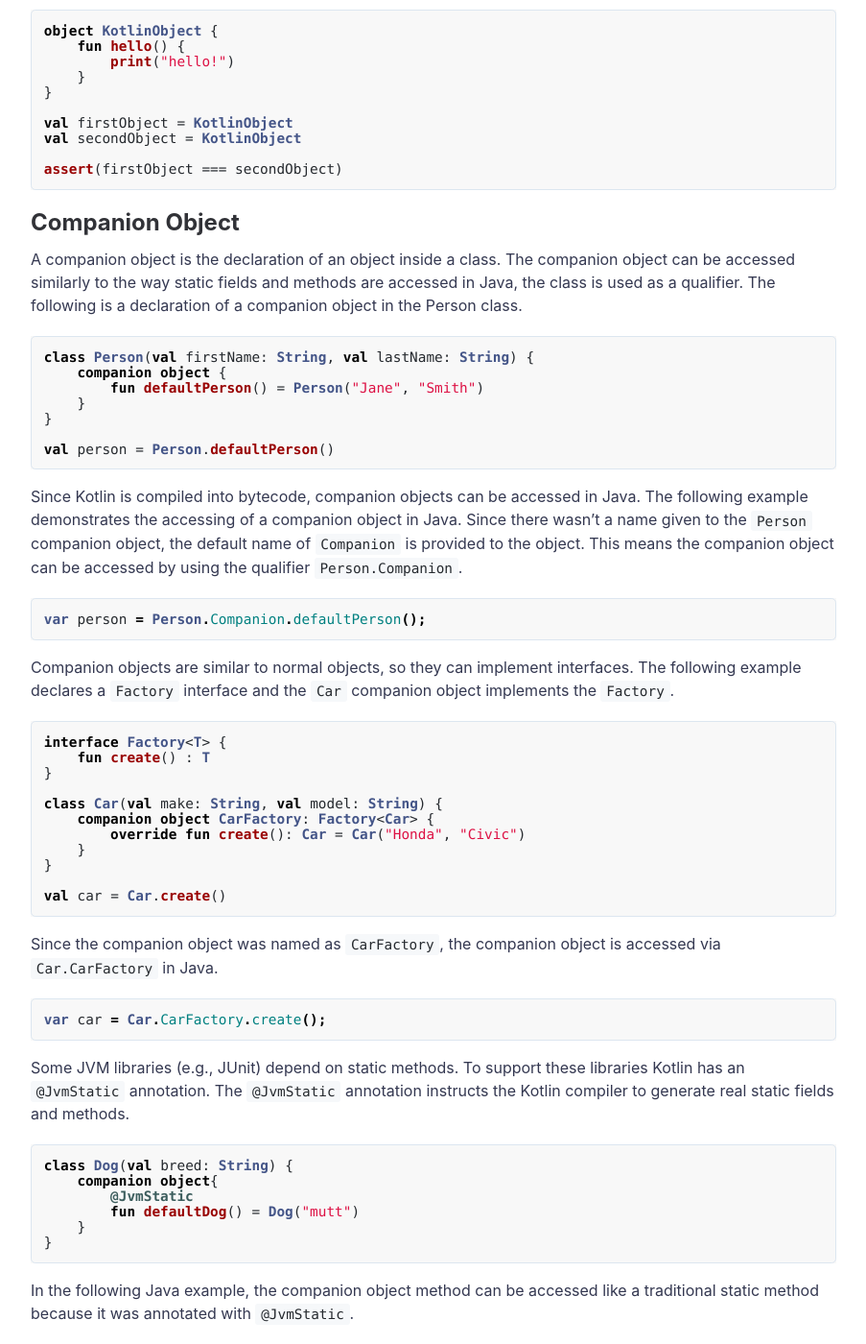
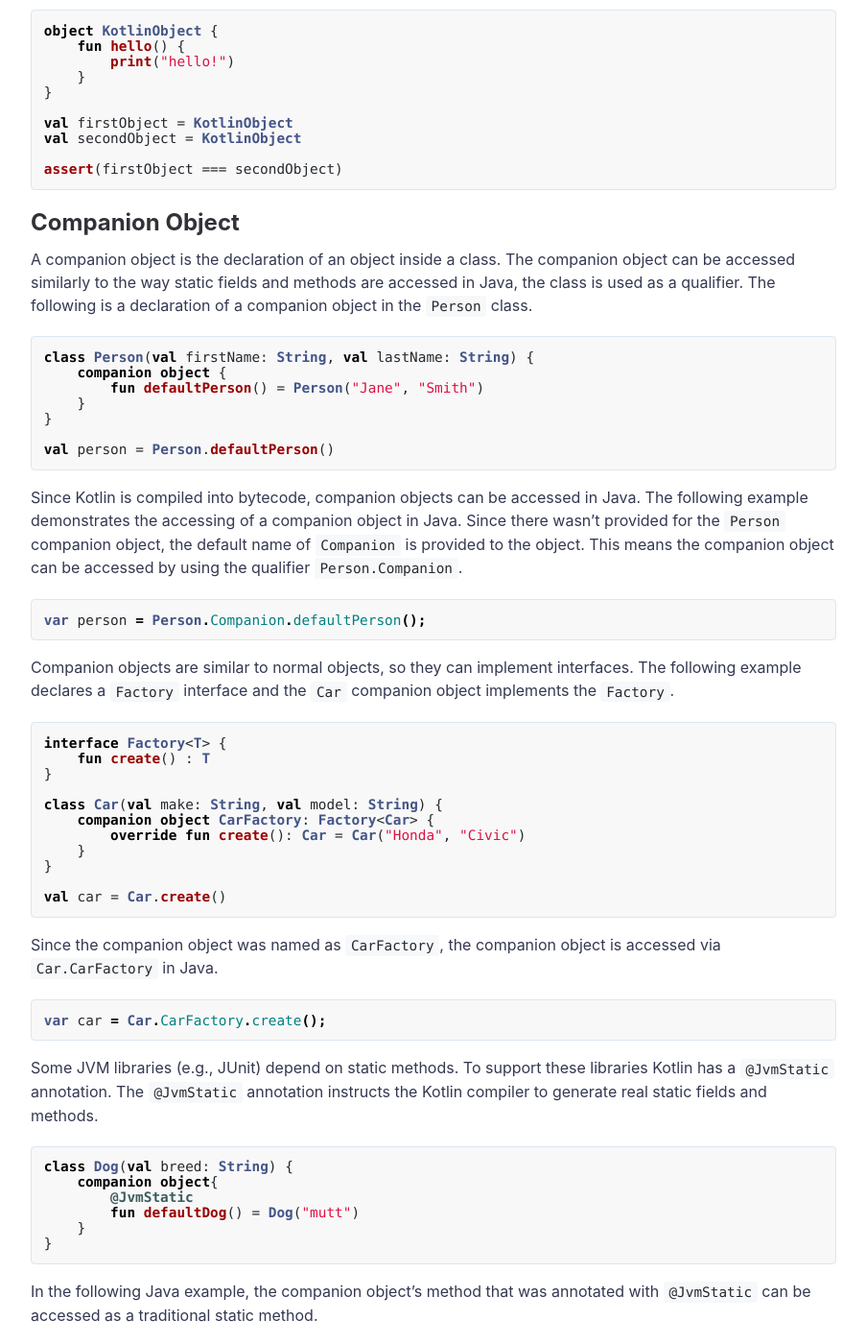
Before and after one commit to seanking/seanking.github.io, a Jekyll site: the page built from _posts/2021-01-24-Companion-Object-in-Kotlin.md, in a window 1280 px wide and 1400 px high, scrolled down 907 px. Shown: the whole window at 96% size, without its empty margins (188-1091 px from the left). Built offline with Jekyll 4.4.1, drawn with Linux system fonts in a browser that asks for light colours; our own code applies the rules of GitHub Pages for plain Markdown files.

Commit message:
Minor Improvements to JvmStatic Section

````diff
--- a/_posts/2021-01-24-Companion-Object-in-Kotlin.md
+++ b/_posts/2021-01-24-Companion-Object-in-Kotlin.md
@@ -26,7 +26,7 @@ assert(firstObject === secondObject)
 
 A companion object is the declaration of an object inside a class. The companion object can be accessed similarly to
 the way static fields and methods are accessed in Java, the class is used as a qualifier. The following is a declaration
-of a companion object in the Person class.
+of a companion object in the `Person` class.
 
 ```kotlin
 class Person(val firstName: String, val lastName: String) {
@@ -39,7 +39,7 @@ val person = Person.defaultPerson()
 ```
 
 Since Kotlin is compiled into bytecode, companion objects can be accessed in Java. The following example demonstrates
-the accessing of a companion object in Java. Since there wasn't a name given to the `Person` companion object,
+the accessing of a companion object in Java. Since there wasn't provided for the `Person` companion object,
 the default name of `Companion` is provided to the object. This means the companion object can be accessed by using the
 qualifier `Person.Companion`.
 
@@ -70,7 +70,7 @@ Since the companion object was named as `CarFactory`, the companion object is ac
 var car = Car.CarFactory.create();
 ```
 
-Some JVM libraries (e.g., JUnit) depend on static methods. To support these libraries Kotlin has an `@JvmStatic`
+Some JVM libraries (e.g., JUnit) depend on static methods. To support these libraries Kotlin has a `@JvmStatic`
 annotation. The `@JvmStatic` annotation instructs the Kotlin compiler to generate real static fields and methods.
 
 ```kotlin
@@ -82,8 +82,8 @@ class Dog(val breed: String) {
 }
 ```
 
-In the following Java example, the companion object method can be accessed like a traditional static method because it
-was annotated with `@JvmStatic`.
+In the following Java example, the companion object's method that was annotated with `@JvmStatic` can be accessed as a
+traditional static method.
 
 ```java
 var dog = Dog.defaultDog();
````
